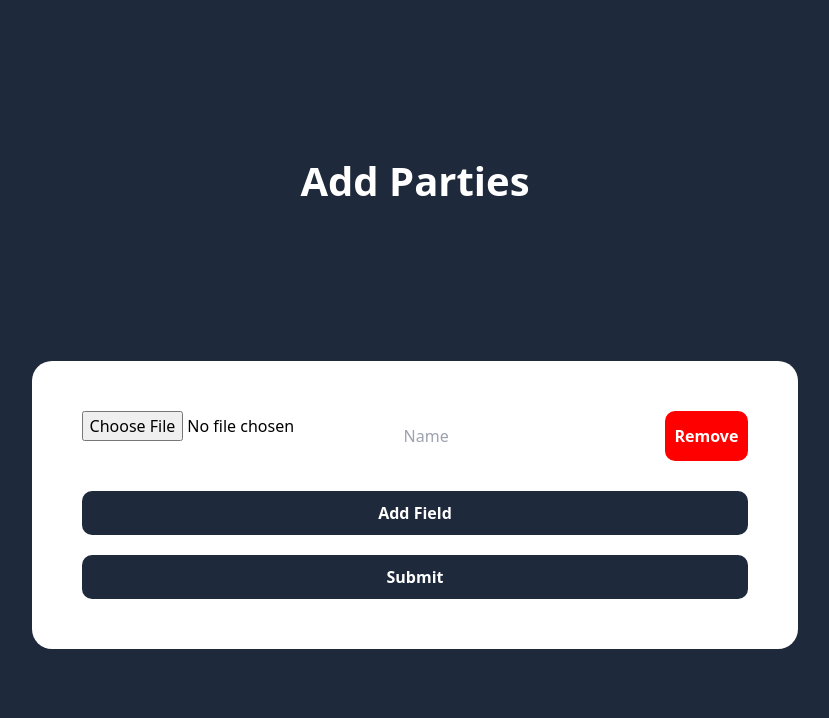
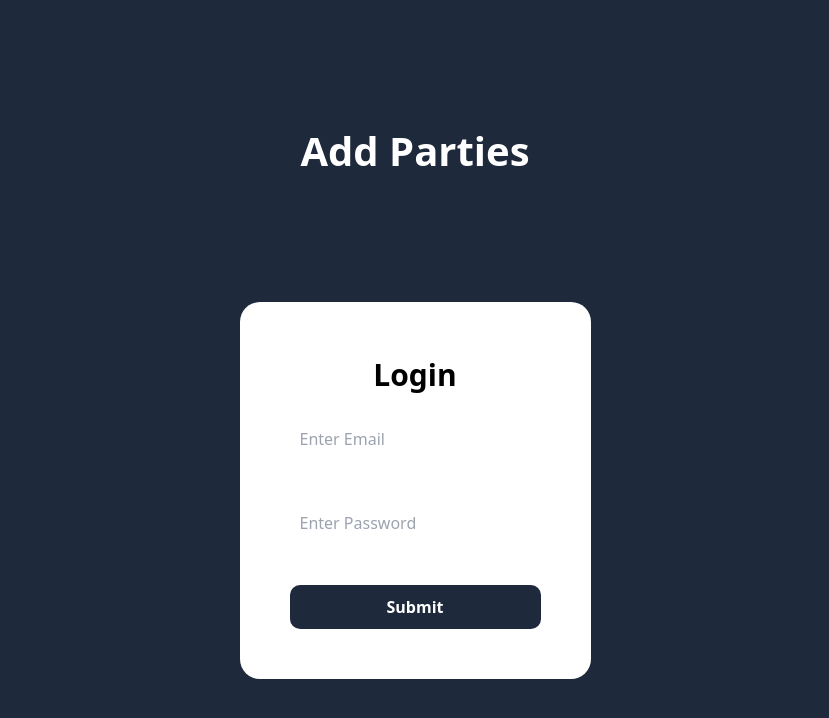
Before and after one commit to Taher2512/DigiVote, a Next.js app: page /addparty in a window 1280 px wide. Shown: the top 718 px of the page, without its empty margins (225-1054 px from the left). Built offline with nearby package versions, Linux system fonts and the light colour scheme; what @thirdweb-dev/react would draw is missing.

Commit message:
Parties Added

```diff
--- a/pages/addparty.js
+++ b/pages/addparty.js
@@ -5,6 +5,9 @@ import {getStorage,ref,uploadBytes,getDownloadURL} from 'firebase/storage'
 const FormRepeater = () => {
   const [fields, setFields] = useState([{ image: '', name: '' }]);
  const [image, setimage] = useState([])
+ const [login, setlogin] = useState(false)
+ const [email, setemail] = useState('')
+ const [password, setpassword] = useState('')
   const handleChange = (index, event) => {
     const values = [...fields];
     if (event.target.name === 'image') {
@@ -43,15 +46,27 @@ const submit=async()=>{
 
            })
          })
-
-
-
-
-}
+    }
+    const submitLogin=()=>{
+        if(email==='mustafachaiwala2003@gmail.com' && password=='123abc'){
+            setlogin(true)
+        }
+        else{
+            alert("Invalid Credentials")
+        }
+    }
   return (
     <div style={{ display: 'flex', justifyContent: 'space-evenly', alignItems: 'center', minHeight: '100vh',backgroundColor:"#1e293b" ,flexDirection:"column"}}>
     <h1 style={{color:"white",fontSize:40,fontWeight:"bold"}}>Add Parties</h1>
-    <div style={{padding:50,backgroundColor:'white',borderRadius:20,gap:20,display:'flex',flexDirection:"column"}}>
+    {!login&&<div style={{padding:50,backgroundColor:'white',borderRadius:20,gap:20,display:'flex',flexDirection:"column",alignItems:"center"}}>
+       <h1 style={{fontWeight:"bold",fontSize:30}}>Login </h1>
+       <input style={{padding:10,marginBottom:20}} type="email" placeholder="Enter Email" value={email}  onChange={e=>setemail(e.target.value)}/>
+       <input style={{padding:10,marginBottom:20}} type="password" placeholder="Enter Password"  value={password} onChange={e=>setpassword(e.target.value)} />
+       <button  style={{width:"100%",backgroundColor:"#1e293b",padding:10,borderRadius:10,color:'white',fontWeight:'bold'}} type="button" onClick={submitLogin}>
+          Submit
+        </button>
+    </div>}
+    {login&&<div style={{padding:50,backgroundColor:'white',borderRadius:20,gap:20,display:'flex',flexDirection:"column"}}>
     <div style={{alignItems:"center",justifyContent:"center",display:'flex',flexDirection:"column",gap:10}} >
         {fields.map((field, index) => (
           <div style={{display:'flex',flexDirection:"row"}} key={index}>
@@ -89,7 +104,7 @@ const submit=async()=>{
         <button  style={{width:"100%",backgroundColor:"#1e293b",padding:10,borderRadius:10,color:'white',fontWeight:'bold'}} type="button" onClick={submit}>
           Submit
         </button>
-    </div>
+    </div>}
 
 
     </div>
```
